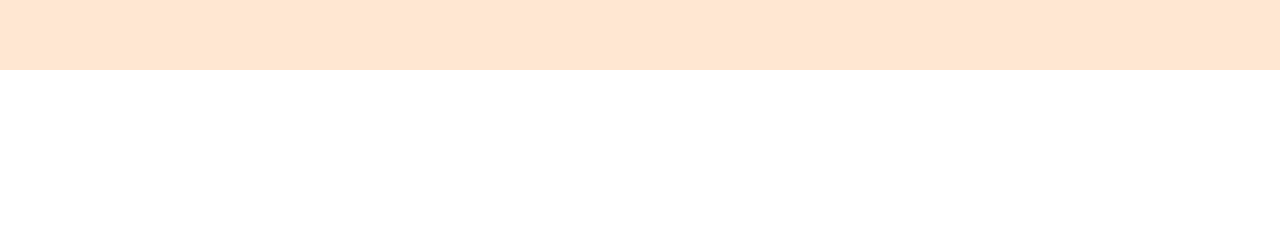
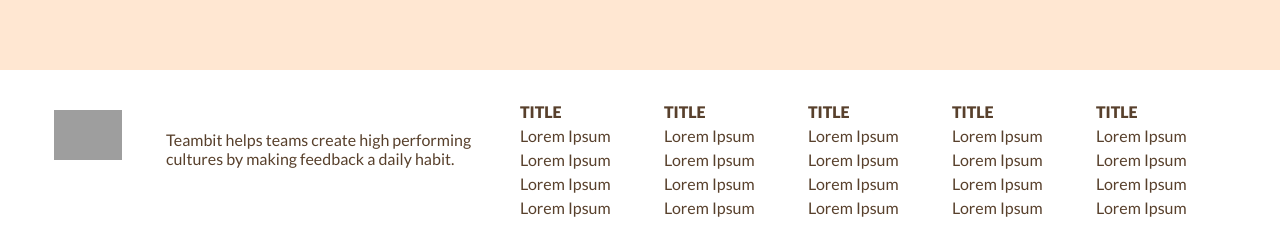
Before and after one commit to PierW/apachesmixsass-teambit, a website: page index.html in a window 1280 px wide. Shown: the part 2005-2252 px from the top of the page. Before the commit the page ends 2075 px from the top, so only its background shows below. Drawn offline with Linux system fonts and the light colour scheme; grey boxes are pictures that could not be loaded.

Commit message:
footer completed

```diff
--- a/index.html
+++ b/index.html
@@ -87,6 +87,49 @@
     <!-- FOTTER -->
     <footer>
       <div class="far fa-comments fa-3x"></div>
+      <div class="left-side">
+        <div>
+          <img src="https://teambit.io/wp-content/themes/teambeat/img/logo-small.svg" alt="">
+        </div>
+        <p>Teambit helps teams create high performing cultures by making feedback a daily habit.</p>
+      </div>
+      <div class="right-side">
+        <ul>
+          <li>TITLE</li>
+          <li>Lorem Ipsum</li>
+          <li>Lorem Ipsum</li>
+          <li>Lorem Ipsum</li>
+          <li>Lorem Ipsum</li>
+        </ul>
+        <ul>
+          <li>TITLE</li>
+          <li>Lorem Ipsum</li>
+          <li>Lorem Ipsum</li>
+          <li>Lorem Ipsum</li>
+          <li>Lorem Ipsum</li>
+        </ul>
+        <ul>
+          <li>TITLE</li>
+          <li>Lorem Ipsum</li>
+          <li>Lorem Ipsum</li>
+          <li>Lorem Ipsum</li>
+          <li>Lorem Ipsum</li>
+        </ul>
+        <ul>
+          <li>TITLE</li>
+          <li>Lorem Ipsum</li>
+          <li>Lorem Ipsum</li>
+          <li>Lorem Ipsum</li>
+          <li>Lorem Ipsum</li>
+        </ul>
+        <ul>
+          <li>TITLE</li>
+          <li>Lorem Ipsum</li>
+          <li>Lorem Ipsum</li>
+          <li>Lorem Ipsum</li>
+          <li>Lorem Ipsum</li>
+        </ul>
+      </div>
     </footer>
     <!-- /FOOTER -->
   </body>
--- a/src/footer.scss
+++ b/src/footer.scss
@@ -7,3 +7,63 @@
   bottom: 20px;
   right: 20px;
 }
+
+footer{
+
+  margin: 30px 0;
+  padding: 0 40px;
+
+  &:after{
+    @include oldRow;
+  }
+
+  .left-side{
+    float: left;
+    width: 40%;
+
+    &:after{
+      @include oldRow;
+    }
+
+    div{
+      float: left;
+      width: 20%;
+      text-align: center;
+      padding: 10px 0;
+
+      img{
+        width: 70%;
+      }
+    }
+
+    p {
+      float: left;
+      padding: 30px;
+      width: 80%;
+    }
+  }
+
+  .right-side{
+    float: left;
+    width: 60%;
+    @include newRow;
+
+    ul {
+      list-style: none;
+      flex-basis: 20%;
+
+      li {
+        line-height: 1.5em;
+        cursor: pointer;
+
+        &:hover{
+          background-color: #cecece;
+        }
+
+        &:first-child{
+          font-weight: bold;
+        }
+      }
+    }
+  }
+}
```
Also changed, not shown: dist/css/style.css.
